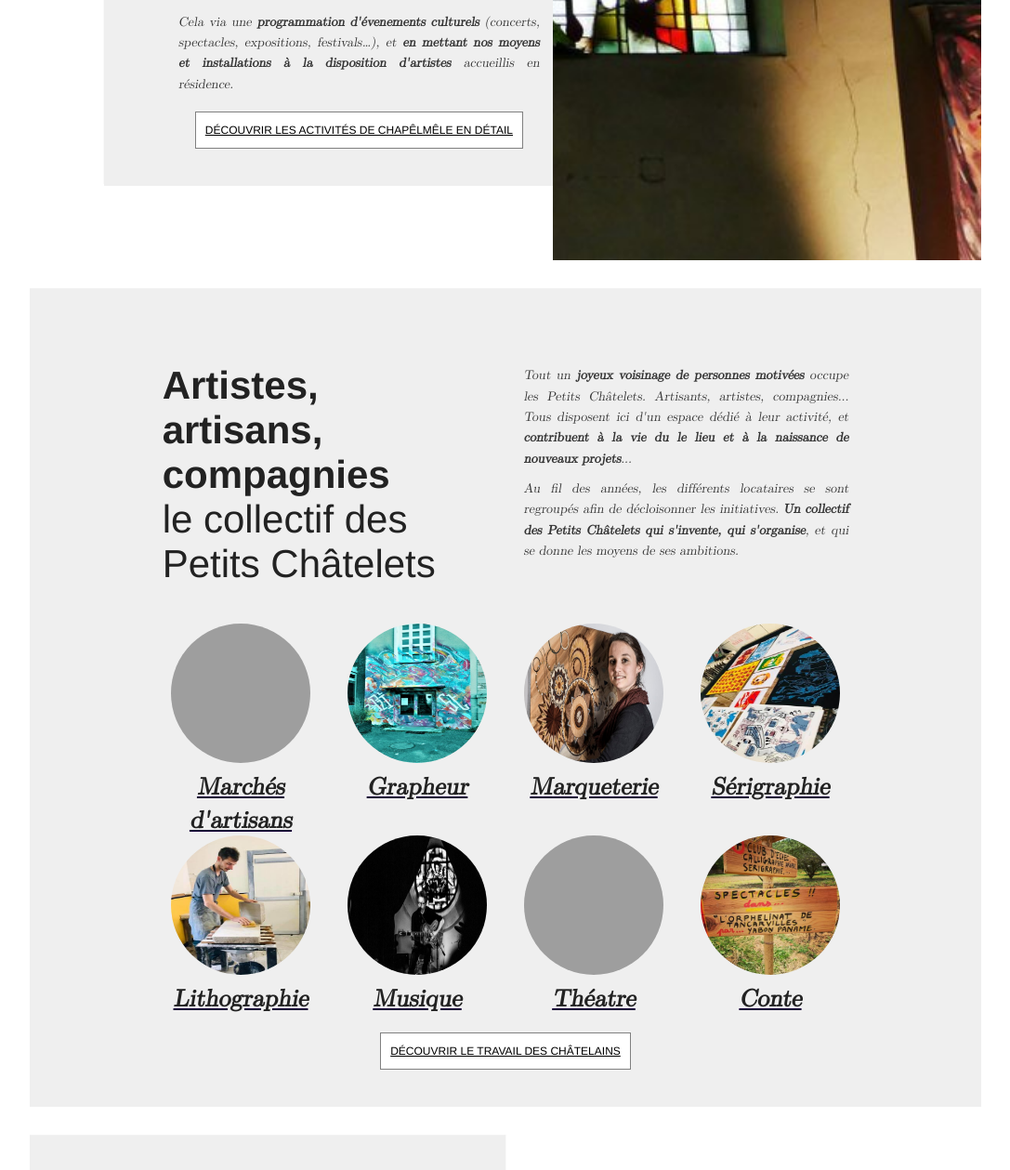
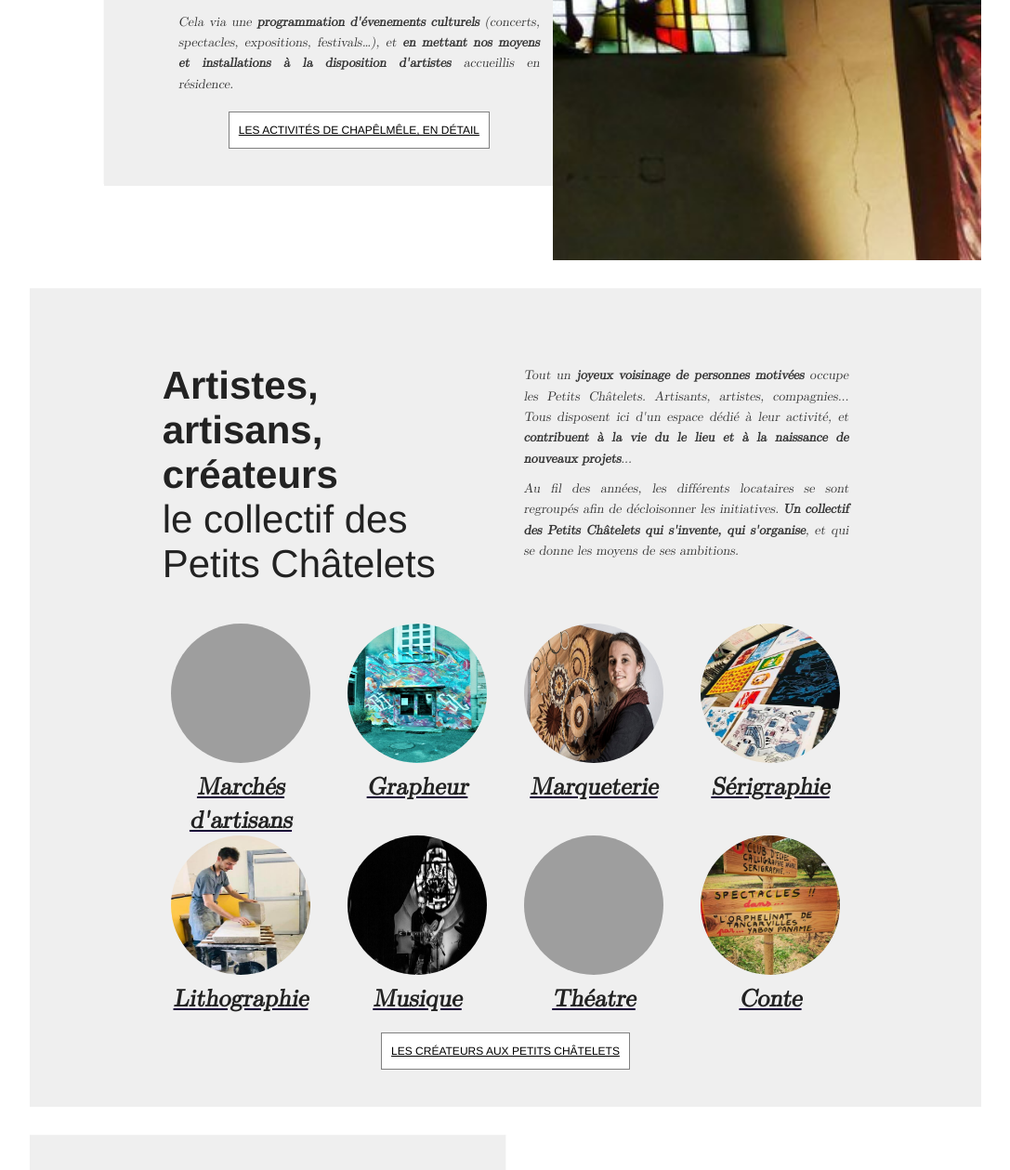
Before and after one commit to centime/chapelmele, a plain HTML site: page tiers-lieu-alencon/index.html in a window 1280 px wide. Shown: the part 1961-3220 px from the top of the page at 93% size, without its empty margins (96-1183 px from the left). Drawn offline with Linux system fonts and the light colour scheme; grey boxes are pictures that could not be loaded; a web font is replaced by a local one.

Commit message:
[content] createurs aux petits chatelets

```diff
--- a/tiers-lieu-alencon/index.html
+++ b/tiers-lieu-alencon/index.html
@@ -62,7 +62,7 @@
             <ul class="underlined">
               <li><a href="/activites-culturelles/#chapelmele-espaces">Plan des espaces</a></li>
               <li><a href="/tiers-lieu-alencon/histoire-des-petits-chatelets/">Histoire des Petits Châtelets</a></li>
-              <li><a href="/tiers-lieu-alencon/collectif-des-petits-chatelets/">Collectif des Petits Châtelets</a></li>
+              <li><a href="/tiers-lieu-alencon/collectif-des-petits-chatelets/">Créateurs aux Petits Châtelets</a></li>
             </ul>
             <ul class="underlined">
               <li><a href="#footer">Se faire programmer</a></li>
@@ -120,14 +120,14 @@
             <p>Cela via une <strong>programmation d'évenements culturels</strong> (concerts, spectacles, expositions, festivals…), et <strong>en mettant nos moyens et installations à la disposition d'artistes</strong> accueillis en résidence.</p>
           </div>
 
-          <a class="bloc-link" href="/activites-culturelles/">Découvrir les activités de Chapêlmêle en détail</a>
+          <a class="bloc-link" href="/activites-culturelles/">Les activités de Chapêlmêle, en détail</a>
         </div>
       </div>
     </section>
     <section id="collectif-petits-chatelets-presentation" class="content">
       <div class="wrapper">
         <div class="bloc-text">
-          <h2><strong>Artistes, artisans, compagnies</strong><br/> le collectif des Petits Châtelets</h2>
+          <h2><strong>Artistes, artisans, créateurs</strong><br/> le collectif des Petits Châtelets</h2>
           <div class="ghcms ghcms-2">
             <p>Tout un <strong>joyeux voisinage de personnes motivées</strong> occupe les Petits Châtelets. Artisants, artistes, compagnies... Tous disposent ici d'un espace dédié à leur activité, et <strong>contribuent à la vie du le lieu et à la naissance de nouveaux projets</strong>...</p>
             <p>Au fil des années, les différents locataires se sont regroupés afin de décloisonner les initiatives. <strong>Un collectif des Petits Châtelets qui s'invente, qui s'organise</strong>, et qui se donne les moyens de ses ambitions.</p>
@@ -143,7 +143,7 @@
           <li><a href="/tiers-lieu-alencon/collectif-des-petits-chatelets/#chatelets-minerva"><img loading="lazy" src="/assets/img/tiers-lieu-alencon/theatre-poesie-minerva-festival.JPG"/><h3>Théatre</h3></a></li>
           <li><a href="#chatelets-malou-estenne"><img loading="lazy" src="/assets/img/actualites/signaletique-festival-monde-de-apres.jpg"/><h3>Conte</h3></a></li>
         </ul>
-        <a class="bloc-link" href="/tiers-lieu-alencon/collectif-des-petits-chatelets/">Découvrir le travail des Châtelains</a>
+        <a class="bloc-link" href="/tiers-lieu-alencon/collectif-des-petits-chatelets/">Les créateurs aux Petits Châtelets</a>
       </div>
     </section>
     <section id="jardins" class="content bloc-left">
```
Also changed, not shown: activites-culturelles/index.html (+1 -1 lines), actualites/index.html (+1 -1 lines), admin/index.html (+1 -1 lines), agenda/index.html (+1 -1 lines), index.html (+1 -1 lines), residences-artistiques-normandie/index.html (+2 -2 lines), tiers-lieu-alencon/collectif-des-petits-chatelets/index.html (+3 -3 lines), tiers-lieu-alencon/collectif-des-petits-chatelets/juliette-sagot-marqueterie/index.html (+1 -1 lines), tiers-lieu-alencon/histoire-des-petits-chatelets/index.html (+1 -1 lines).
